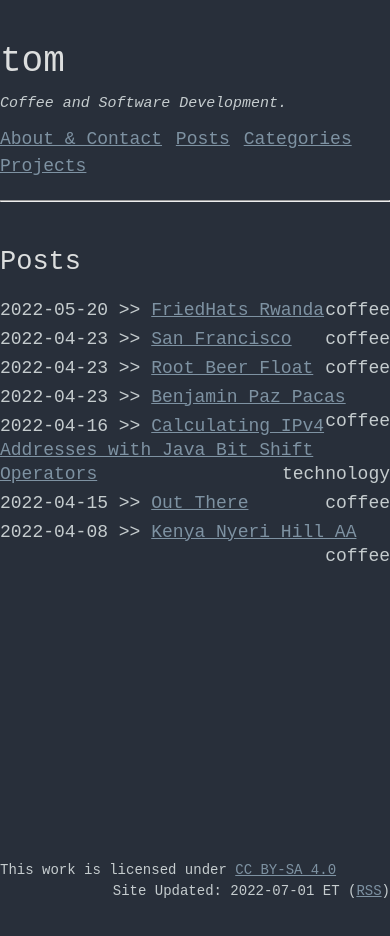
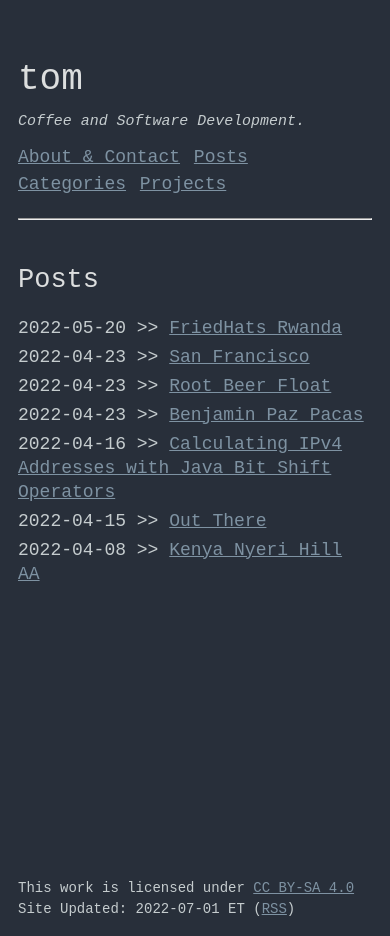
Before and after one commit to tajacks/personal-site, a Jekyll site: the page built from index.html, in a window 390 px wide. Built offline with Jekyll 4.4.1, drawn with Linux system fonts in a browser that asks for light colours; the list of posts is cut into pages by our own code; before the commit the page ends 902 px from its top, so only the background shows below that.

Commit message:
better mobile support

```diff
--- a/_config.yml
+++ b/_config.yml
@@ -11,6 +11,8 @@ sass:
   sass_dir: _sass
   style: expanded # compressed, compact, expanded or compressed
 
+#seo
+keywords: ['java', 'coffee', 'networking']
 
 # Paginate
 pagination:
--- a/_sass/contact.scss
+++ /dev/null
@@ -1,6 +0,0 @@
-
-.contact-summary {
-  padding-top: 30px;
-  padding-bottom: 30px;
-  line-height: 30px;
-}
--- /dev/null
+++ b/_sass/mobile.scss
@@ -0,0 +1,11 @@
+@media only screen and (max-width: 479px) {
+
+  // Hide clutter elements on mobile
+  .mobile-hide{ display: none !important; }
+
+  // Don't split footer text
+  .footer-text{ float: left !important;}
+
+  // Phone Friendly Margarine ;)
+  html {margin: 1em !important;}
+}
--- a/_sass/page.scss
+++ b/_sass/page.scss
@@ -13,6 +13,12 @@ body {
 
 /* 03 Spacing */
 
+
+.padded {
+  padding-top: 30px;
+  padding-bottom: 30px;
+  line-height: 30px;
+}
 
 header h1, h5 {
   display: inline;
--- a/assets/css/styles.scss
+++ b/assets/css/styles.scss
@@ -15,5 +15,5 @@
 "post",
 "coffee",
 "projects",
-"contact"
+"mobile"
 ;
--- a/index.html
+++ b/index.html
@@ -8,7 +8,7 @@ pagination:
 <div class="post-summary">
     <h2>Posts</h2>
     {% for post in paginator.posts %}
-    <span class="post-item">{{ post.date | date: '%Y-%m-%d' }} >> <a href="{{ post.url }}">{{ post.title }}</a><span class="float-right">{{ post.categories }}</span></span>
+    <span class="post-item">{{ post.date | date: '%Y-%m-%d' }} >> <a href="{{ post.url }}">{{ post.title }}</a><span class="float-right mobile-hide">{{ post.categories }}</span></span>
     {% endfor %}
 </div>
 
```
Also changed, not shown: contact.md (+1 -1 lines), technology/_posts/2022-04-16-ipv4-bitshift.md (+1 -1 lines), favicon.ico (added).
